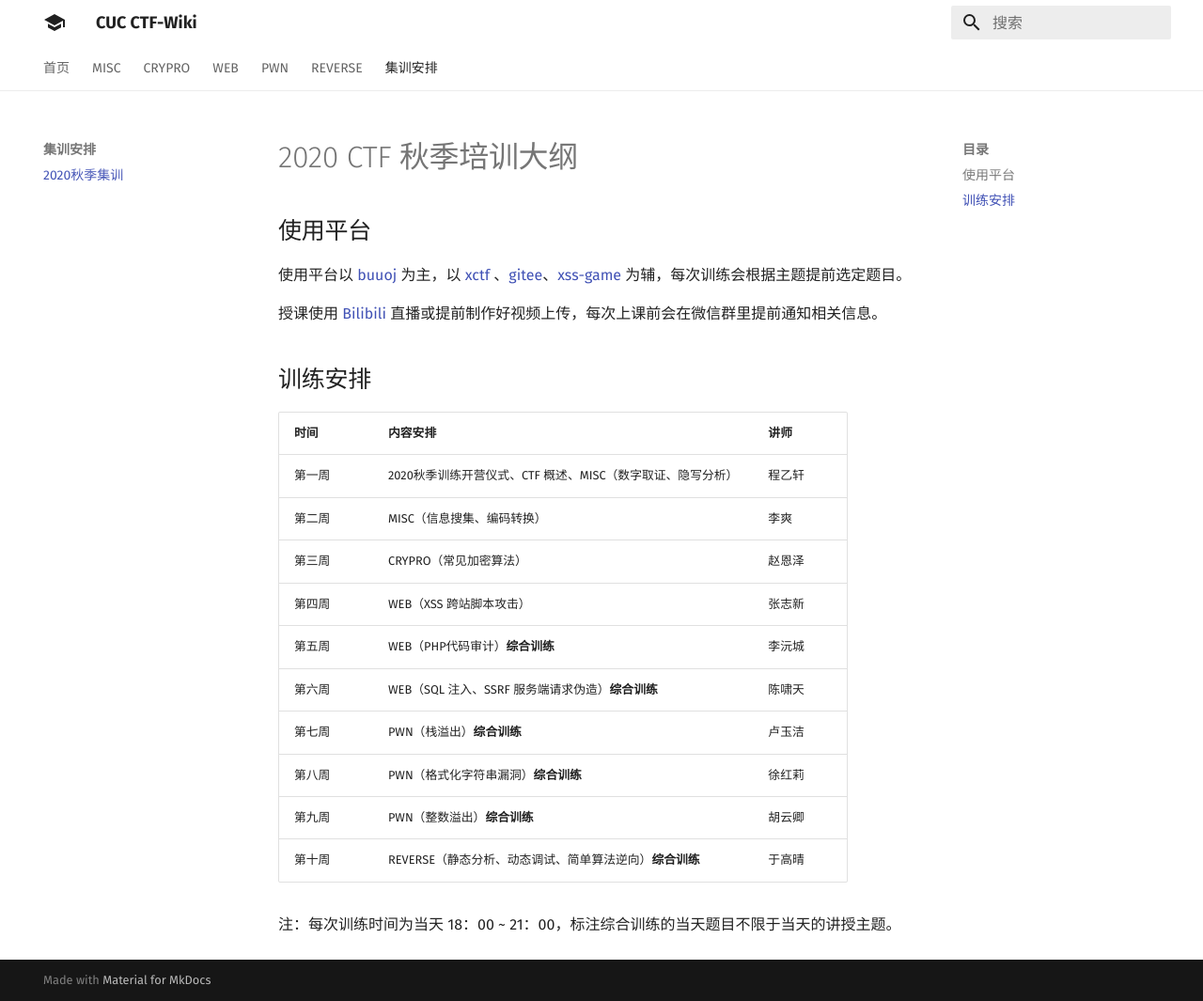
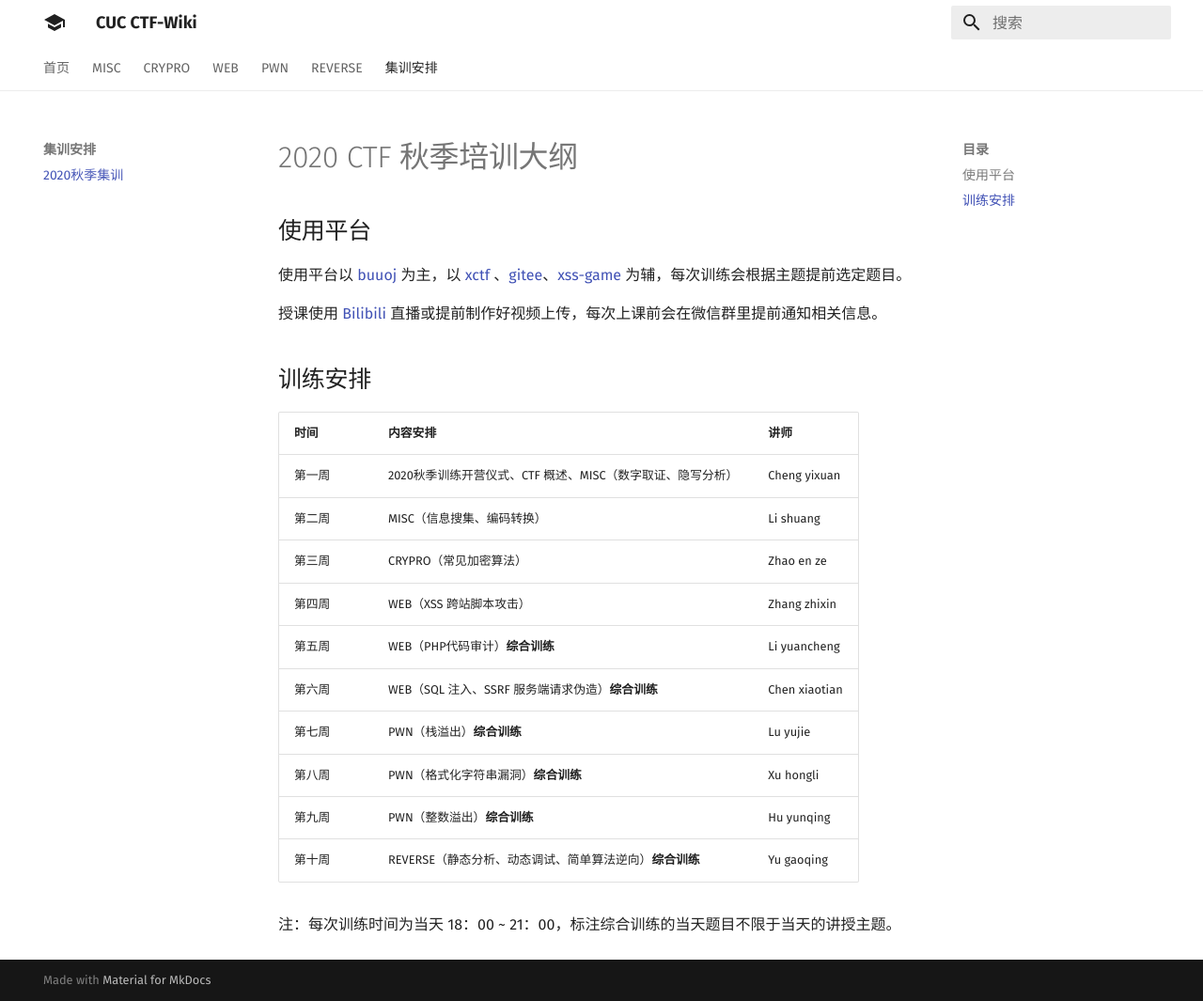
Before and after one commit to CUCCS/ctf-wiki, an MkDocs documentation site: the page built from docs/training/2020Autumn/2020AutumnOutline.md, in a window 1280 px wide and 1065 px high. Shown: the whole window at 94% size. Built offline with MkDocs 1.6.1 and Material for MkDocs 9.7.7, drawn with Linux system fonts in a browser that asks for light colours.

Commit message:
整理文件

```diff
--- a/docs/training/2020Autumn/2020AutumnOutline.md
+++ b/docs/training/2020Autumn/2020AutumnOutline.md
@@ -7,17 +7,17 @@
 
 ## 训练安排
 
-| 时间   | 内容安排                                                   | 讲师   |
-| ------ | ---------------------------------------------------------- | ------ |
-| 第一周 | 2020秋季训练开营仪式、CTF 概述、MISC（数字取证、隐写分析） | 程乙轩 |
-| 第二周 | MISC（信息搜集、编码转换）                                 | 李爽   |
-| 第三周 | CRYPRO（常见加密算法）                                     | 赵恩泽 |
-| 第四周 | WEB（XSS 跨站脚本攻击）                                    | 张志新 |
-| 第五周 | WEB（PHP代码审计）**综合训练**                             | 李沅城 |
-| 第六周 | WEB（SQL 注入、SSRF 服务端请求伪造）**综合训练**           | 陈啸天 |
-| 第七周 | PWN（栈溢出）**综合训练**                                  | 卢玉洁 |
-| 第八周 | PWN（格式化字符串漏洞）**综合训练**                        | 徐红莉 |
-| 第九周 | PWN（整数溢出）**综合训练**                                | 胡云卿 |
-| 第十周 | REVERSE（静态分析、动态调试、简单算法逆向）**综合训练**    | 于高晴 |
+| 时间   | 内容安排                                                   | 讲师          |
+| ------ | ---------------------------------------------------------- | ------------- |
+| 第一周 | 2020秋季训练开营仪式、CTF 概述、MISC（数字取证、隐写分析） | Cheng yixuan  |
+| 第二周 | MISC（信息搜集、编码转换）                                 | Li shuang     |
+| 第三周 | CRYPRO（常见加密算法）                                     | Zhao en ze    |
+| 第四周 | WEB（XSS 跨站脚本攻击）                                    | Zhang zhixin  |
+| 第五周 | WEB（PHP代码审计）**综合训练**                             | Li yuancheng  |
+| 第六周 | WEB（SQL 注入、SSRF 服务端请求伪造）**综合训练**           | Chen xiaotian |
+| 第七周 | PWN（栈溢出）**综合训练**                                  | Lu yujie      |
+| 第八周 | PWN（格式化字符串漏洞）**综合训练**                        | Xu hongli     |
+| 第九周 | PWN（整数溢出）**综合训练**                                | Hu yunqing    |
+| 第十周 | REVERSE（静态分析、动态调试、简单算法逆向）**综合训练**    | Yu gaoqing    |
 
 注：每次训练时间为当天 18：00 ~ 21：00，标注综合训练的当天题目不限于当天的讲授主题。
--- a/mkdocs.yml
+++ b/mkdocs.yml
@@ -7,7 +7,7 @@ nav:
   - MISC:
       - 简介: MISC/intro.md
       - 信息搜集 && 编码: MISC/MISC-2/MISC-2.md
-      - 数字取证 && 隐写分析: MISC/数字取证_隐写分析.md
+      - 数字取证 && 隐写分析: MISC/MISC-1/数字取证_隐写分析.md
   - CRYPRO:
       - 简介: CRYPRO/intro.md
   - WEB:
```
Also changed, not shown: docs/MISC/MISC-1/数字取证_隐写分析.md (renamed from docs/MISC/数字取证_隐写分析.md, +0 -3 lines), docs/MISC/intro.md (+1 -0 lines), docs/MISC/MISC-1/imgs/lsb.jpg (renamed from docs/MISC/MISC 之 数字取证 && 隐写分析/lsb.jpg).
